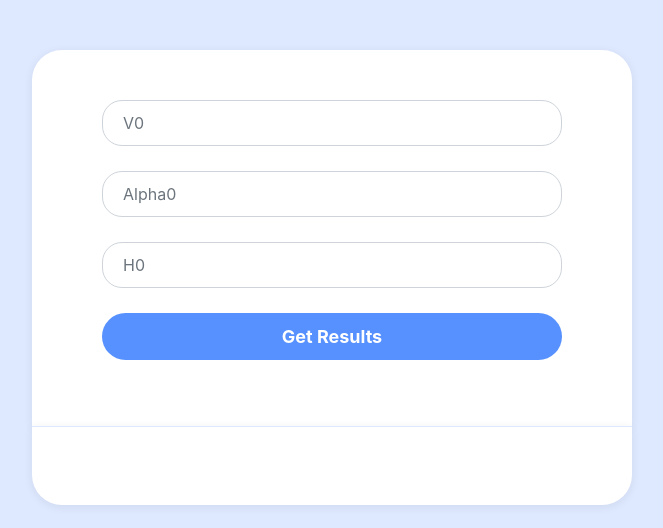
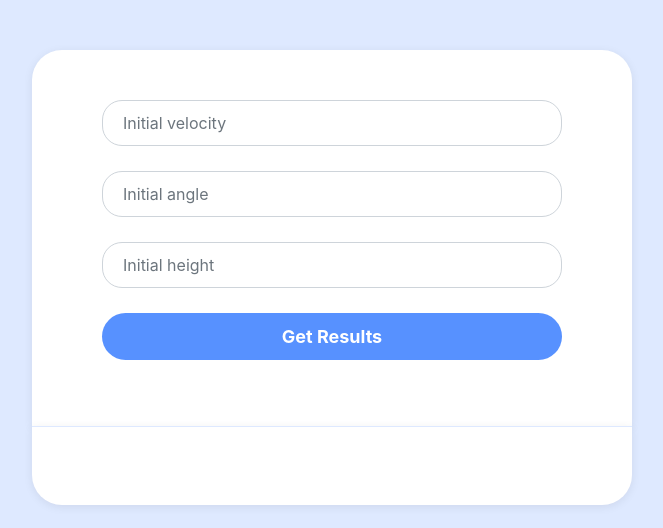
Before and after one commit to yossi1302/gold-path-home-assignment, a Flask app: page / in a window 1280 px wide. Shown: the top 528 px of the page, without its empty margins (308-971 px from the left). Run offline with Flask 2, Linux system fonts and the light colour scheme; some libraries are stand-ins or nearby versions.

Commit message:
fixed some edge cases

```diff
--- a/app.py
+++ b/app.py
@@ -19,7 +19,10 @@ def home():
             v0 = float(request.form['v0'])
             alpha = float(request.form['alpha0'])
             h = float(request.form['h0'])
-            output = calc.calc(v0, alpha, h)
+            if v0 <= 0 or alpha < 0 or h < 0:
+                output = "Please fill in all fields correctly"
+            else:
+                output = calc.calc(v0, alpha, h)
             is_string = False
         if type(output) == str:
             is_string = True
@@ -32,6 +35,8 @@ def api():
         v0 = float(request.args.get('v0'))
         alpha0 = float(request.args.get('alpha0'))
         h0 = float(request.args.get('h0'))
+        if v0 <= 0 or alpha0 < 0 or h0 < 0:
+            return jsonify({"error": "Please fill in all fields correctly"})
         return json.dumps(calc.calc(v0, alpha0, h0))
     else:
         return json.dumps(calc.calc(1, 1, 1))
--- a/templates/index.html
+++ b/templates/index.html
@@ -15,13 +15,13 @@
     <div class="registration-form">
         <form method="POST" action="/">
             <div class="form-group">
-                <input type="text" class="form-control item" id="v0" name="v0" placeholder="V0">
+                <input type="text" class="form-control item" id="v0" name="v0" placeholder="Initial velocity">
             </div>
             <div class="form-group">
-                <input type="text" class="form-control item" id="alpha0" name="alpha0" placeholder="Alpha0">
+                <input type="text" class="form-control item" id="alpha0" name="alpha0" placeholder="Initial angle">
             </div>
             <div class="form-group">
-                <input type="text" class="form-control item" id="h0" name="h0" placeholder="H0">
+                <input type="text" class="form-control item" id="h0" name="h0" placeholder="Initial height">
             </div>
             <div class="form-group">
                 <button type="submit" class="btn btn-block create-account">Get Results</button>
```
